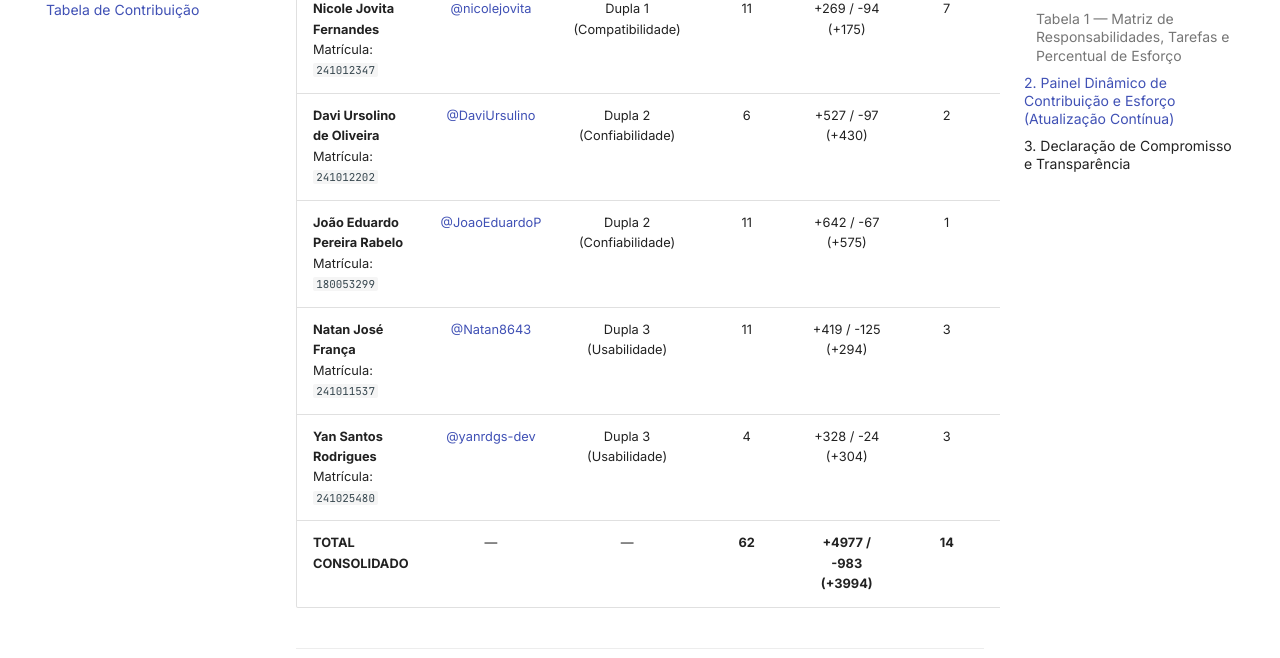
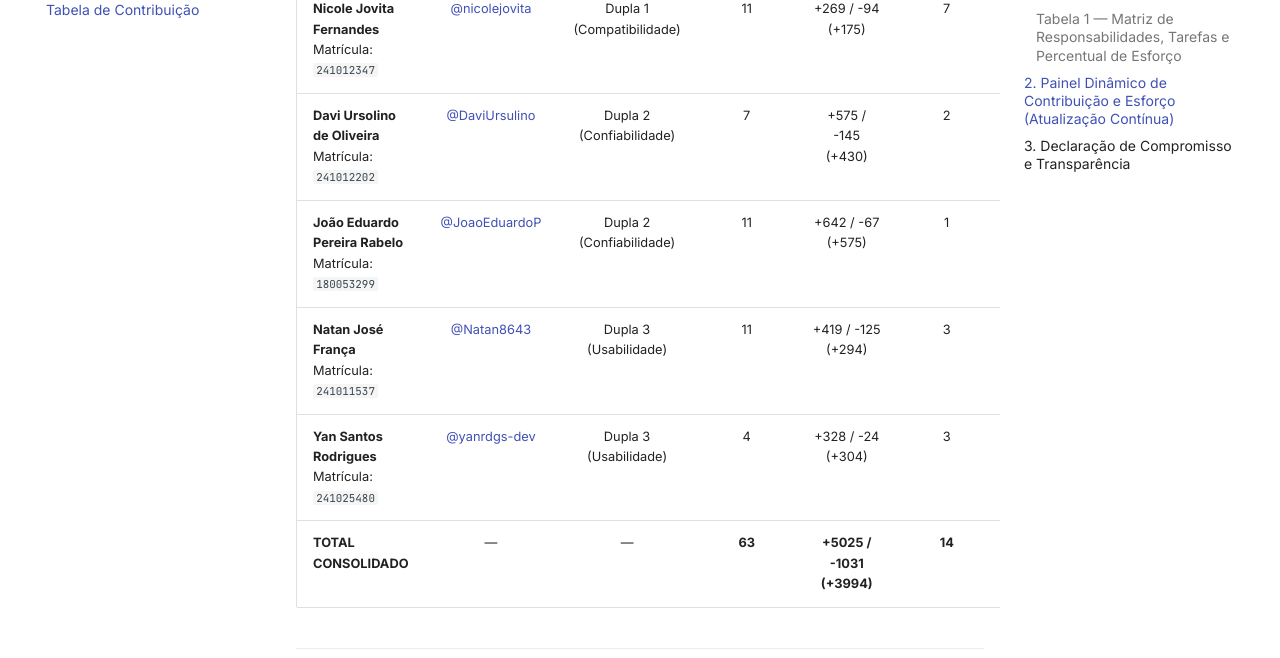
Before and after one commit to FCTE-Qualidade-de-Software-1/2026-2_T02_KAY_MCNULTY, an MkDocs documentation site: the page built from docs/gestao/tabela-contribuicao.md, in a window 1280 px wide and 900 px high, scrolled down 5375 px. Shown: the part 152-810 px from the top of the window. Built offline with MkDocs 1.6.1 and Material for MkDocs 9.7.7, drawn with Linux system fonts in a browser that asks for light colours; comment, search, counter and statistics services are not loaded.

Commit message:
feat(metrics): atualiza painel e snippets de métricas PSM [skip ci]

```diff
--- a/snippets/contributions-summary.md
+++ b/snippets/contributions-summary.md
@@ -2,8 +2,8 @@
 | :--- | :---: | :---: | :---: | :---: | :---: | :---: | :---: | :---: |
 | **Artur Fernandes Galdino**<br>Matrícula: `241010923` | [@ArturFGaldino](https://github.com/ArturFGaldino) | Dupla 1 (Compatibilidade) | 19 | +2792 / -576 (+2216) | 7 | 10,5h | R$ 919,27 | **26,92%** |
 | **Nicole Jovita Fernandes**<br>Matrícula: `241012347` | [@nicolejovita](https://github.com/nicolejovita) | Dupla 1 (Compatibilidade) | 11 | +269 / -94 (+175) | 7 | 9,5h | R$ 831,73 | **24,36%** |
-| **Davi Ursolino de Oliveira**<br>Matrícula: `241012202` | [@DaviUrsulino](https://github.com/DaviUrsulino) | Dupla 2 (Confiabilidade) | 6 | +527 / -97 (+430) | 2 | 6,0h | R$ 525,30 | **15,38%** |
+| **Davi Ursolino de Oliveira**<br>Matrícula: `241012202` | [@DaviUrsulino](https://github.com/DaviUrsulino) | Dupla 2 (Confiabilidade) | 7 | +575 / -145 (+430) | 2 | 6,0h | R$ 525,30 | **15,38%** |
 | **João Eduardo Pereira Rabelo**<br>Matrícula: `180053299` | [@JoaoEduardoP](https://github.com/JoaoEduardoP) | Dupla 2 (Confiabilidade) | 11 | +642 / -67 (+575) | 1 | 4,0h | R$ 350,20 | **10,26%** |
 | **Natan José França**<br>Matrícula: `241011537` | [@Natan8643](https://github.com/Natan8643) | Dupla 3 (Usabilidade) | 11 | +419 / -125 (+294) | 3 | 4,5h | R$ 393,97 | **11,54%** |
 | **Yan Santos Rodrigues**<br>Matrícula: `241025480` | [@yanrdgs-dev](https://github.com/yanrdgs-dev) | Dupla 3 (Usabilidade) | 4 | +328 / -24 (+304) | 3 | 4,5h | R$ 393,97 | **11,54%** |
-| **TOTAL CONSOLIDADO** | — | — | **62** | **+4977 / -983 (+3994)** | **14** | **39,0h** | **R$ 3.414,45** | **100,00%** |
+| **TOTAL CONSOLIDADO** | — | — | **63** | **+5025 / -1031 (+3994)** | **14** | **39,0h** | **R$ 3.414,45** | **100,00%** |
```
Also changed, not shown: 3 other files.
